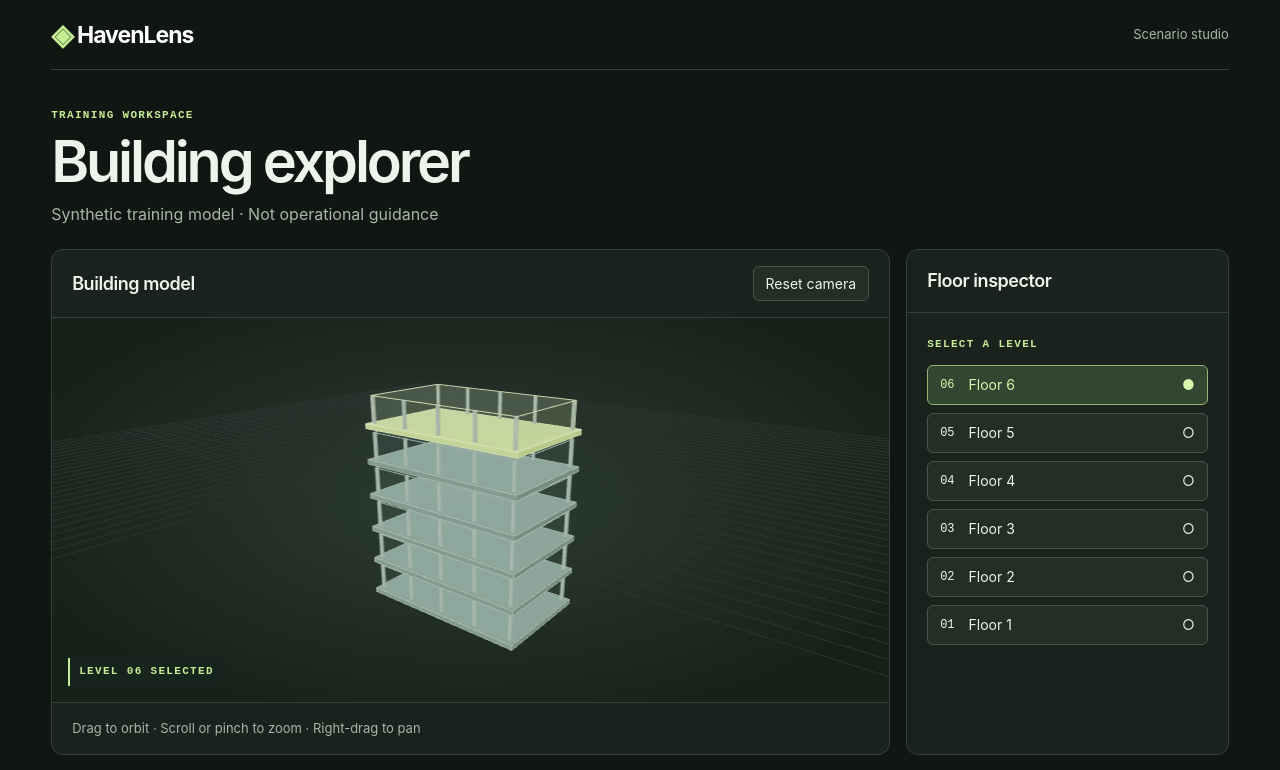
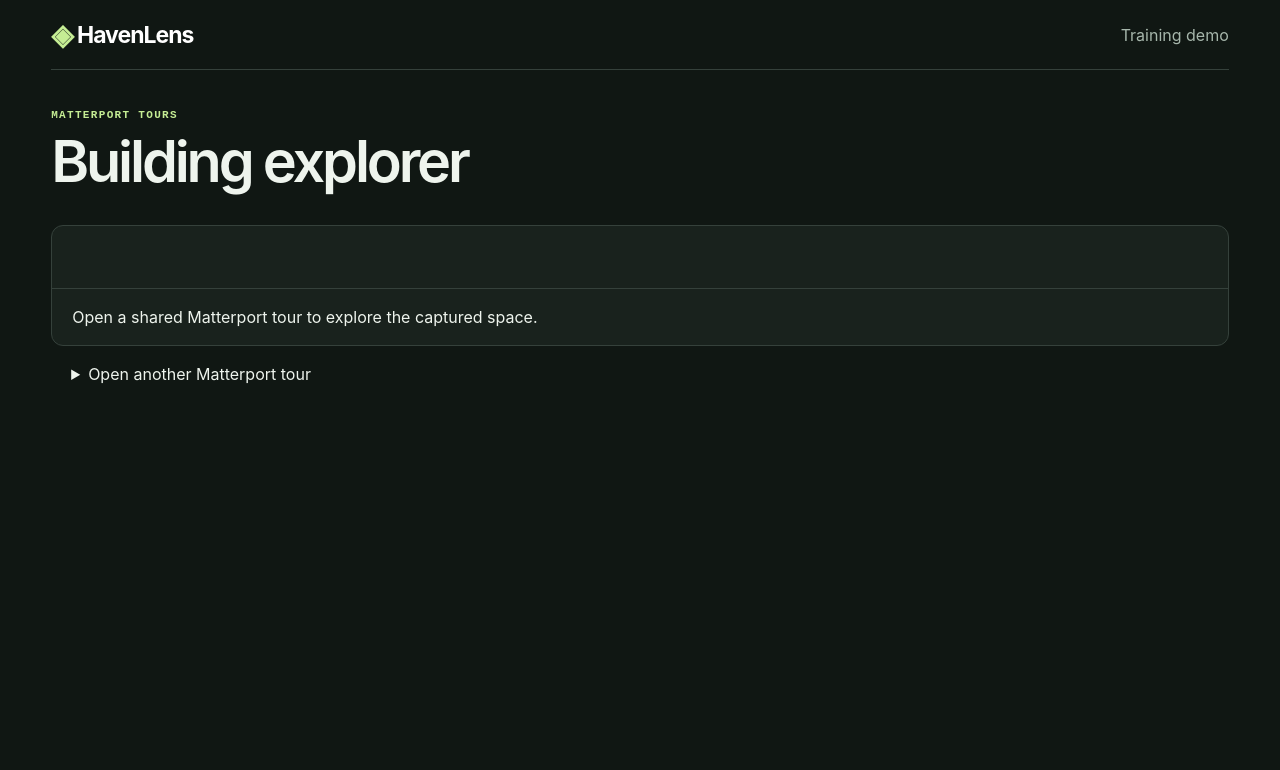
Before and after one commit to sirElvinn/havenlens, a Next.js app: page / in a window 1280 px wide. Shown: the top 770 px of the page. Built offline with nearby package versions, Linux system fonts and the light colour scheme.

Commit message:
Open real Matterport captures in the building explorer

```diff
--- a/src/app/globals.css
+++ b/src/app/globals.css
@@ -7,3 +7,4 @@ header{border-bottom:1px solid var(--line);height:70px;color:var(--muted)}header
 .stage{height:clamp(350px,48vh,600px);position:relative;background:radial-gradient(ellipse at 50% 48%,#2d3d32,#16211a 80%)}.location{pointer-events:none;position:absolute;left:16px;bottom:16px;background:#17251ee8;padding:6px 9px;border-left:2px solid var(--accent)}.hint{border-top:1px solid var(--line)}.floors{display:grid;gap:8px;margin-top:12px}.floors button{justify-content:flex-start;gap:14px;min-height:40px}.floors b{font:12px ui-monospace,monospace}.floors span{margin-left:auto}.floors button[aria-pressed=true]{background:#324631;border-color:#97b778;color:#d8f7ae}.fallback{padding:26px;color:var(--muted)}
 @media(max-width:720px){.workspace{grid-template-columns:1fr}.floors{grid-template-columns:repeat(2,1fr)}.stage{height:350px}.intro{padding:22px 0 18px}.bar,.inside,.hint{padding:12px 14px}}
 .timeline{margin-top:16px}.timeline .bar h2{font-size:23px}.timeline output{font:14px ui-monospace,monospace}.timeline input{width:100%;margin:18px 0 12px;accent-color:var(--accent)}.primary{background:var(--accent);color:#162211;font-weight:650}.primary:hover{background:#d5f9ab}.legend{display:flex;flex-wrap:wrap;gap:10px 22px;font-size:13px}.legend span:nth-child(1){color:#ffb092}.legend span:nth-child(2){color:#a5d7ff}.legend span:nth-child(3){color:#e4c4fa}.playrow{gap:12px}.playrow>div{white-space:nowrap}
+.scan{width:100%;height:clamp(390px,65svh,900px);display:block;background:#172019;border:0}.tourbar,.tourform{display:flex;align-items:center;gap:14px;flex-wrap:wrap}.tourbar select,.tourform input{padding:8px;background:#253229;border:1px solid var(--line);border-radius:6px;color:inherit;max-width:100%}.tourbar select{margin-left:6px}.tourform{margin-top:12px}summary,a{cursor:pointer}a:hover{text-decoration:underline}.tourbar a{color:var(--accent)}
--- a/src/app/layout.tsx
+++ b/src/app/layout.tsx
@@ -2,8 +2,8 @@ import type { ReactNode } from "react";
 import "./globals.css";
 
 export const metadata = {
-  title: "HavenLens · Scenario studio",
-  description: "Explore a synthetic six-floor training scenario."
+  title: "HavenLens · Building explorer",
+  description: "Explore captured spaces in Matterport."
 };
 
 export default function Layout({ children }: { children: ReactNode }) {
--- a/src/app/page.tsx
+++ b/src/app/page.tsx
@@ -1,61 +1,13 @@
-"use client";
-
-import dynamic from "next/dynamic";
-import { duration, phaseAt, ScenarioMarkers } from "../components/Scenario";
-import { useEffect, useRef, useState } from "react";
-
-const Building = dynamic(() => import("../components/Building"), {
-  ssr:false, loading: () => <p className="fallback">Preparing model…</p>
-});
-const floors = [6,5,4,3,2,1];
+import TourExplorer, { type Tour } from "../components/TourExplorer";
 
 export default function Home() {
-  const [floor, setFloor] = useState(6);
-  const [view, setView] = useState(0);
-  const [seconds, setSeconds] = useState(0);
-  const [playing, setPlaying] = useState(false);
-  const offset = useRef(0);
-  useEffect(() => {
-    if (!playing) return;
-    const start = performance.now();
-    const timer = window.setInterval(() => {
-      const time = Math.min(duration, offset.current + (performance.now()-start)/1000);
-      setSeconds(time);
-      if (time === duration) setPlaying(false);
-    }, 60);
-    return () => window.clearInterval(timer);
-  }, [playing]);
-
-  function togglePlayback() {
-    if (!playing) {
-      offset.current = seconds === duration ? 0 : seconds;
-      setSeconds(offset.current);
-    }
-    setPlaying(!playing);
-  }
-  function seek(time: number) {
-    setPlaying(false);
-    setSeconds(time);
-  }
-
-  return <main>
-    <header><strong><span aria-hidden="true" className="logo">◈</span> HavenLens</strong><span>Scenario studio</span></header>
-    <section className="intro"><small>TRAINING WORKSPACE</small><h1>Building explorer</h1><p>Synthetic training model · Not operational guidance</p></section>
-    <div className="workspace"><section className="panel" aria-label="Building viewer">
-      <div className="bar"><h2>Building model</h2><button onClick={()=>setView(v=>v+1)}>Reset camera</button></div>
-      <div className="stage"><Building selected={floor} select={setFloor} view={view} overlays={<ScenarioMarkers seconds={seconds}/>}/><span className="location">LEVEL 0{floor} SELECTED</span></div>
-      <div className="hint">Drag to orbit · Scroll or pinch to zoom · Right-drag to pan</div>
-    </section><aside className="panel">
-      <div className="bar"><h2>Floor inspector</h2></div>
-      <div className="inside"><small>SELECT A LEVEL</small><div className="floors">{floors.map(n=><button key={n} aria-pressed={floor===n} onClick={()=>setFloor(n)}><b>0{n}</b> Floor {n}<span aria-hidden="true">{n===floor?"●":"○"}</span></button>)}</div></div>
-    </aside></div>
-    <section className="panel timeline">
-      <div className="bar"><div><small>ILLUSTRATIVE SCENARIO</small><h2>Fire on Floor 6</h2></div><output>{Math.floor(seconds)} / {duration} s</output></div>
-      <div className="inside">
-        <div className="playrow"><strong>{phaseAt(seconds)}</strong><div><button className="primary" onClick={togglePlayback}>{playing?"Pause":seconds===duration?"Replay":"Play"}</button> <button onClick={()=>seek(0)}>Reset</button></div></div>
-        <input type="range" aria-label="Scenario time in seconds" min="0" max={duration} step=".1" value={seconds} onChange={e=>seek(Number(e.target.value))}/>
-        <p className="legend"><span>◆ Fire · 4 s</span><span>● Occupants · 10 s</span><span>■ Responder · 18 s</span></p>
-      </div>
-    </section>
-  </main>;
+  const configured: unknown = JSON.parse(process.env.HAVENLENS_TOURS || "[]");
+  if (!Array.isArray(configured)) throw new Error("HAVENLENS_TOURS must be a list.");
+  const tours: Tour[] = configured.map(item => {
+    if (typeof item?.title !== "string" || !item.title.trim() ||
+        typeof item.id !== "string" || !/^[a-zA-Z0-9]{11}$/.test(item.id))
+      throw new Error("Each configured tour needs a title and a Matterport model ID.");
+    return { title: item.title, id: item.id };
+  });
+  return <TourExplorer tours={tours}/>;
 }
--- /dev/null
+++ b/src/app/training/page.tsx
@@ -0,0 +1,61 @@
+"use client";
+
+import dynamic from "next/dynamic";
+import { duration, phaseAt, ScenarioMarkers } from "../../components/Scenario";
+import { useEffect, useRef, useState } from "react";
+
+const Building = dynamic(() => import("../../components/Building"), {
+  ssr:false, loading: () => <p className="fallback">Preparing model…</p>
+});
+const floors = [6,5,4,3,2,1];
+
+export default function Home() {
+  const [floor, setFloor] = useState(6);
+  const [view, setView] = useState(0);
+  const [seconds, setSeconds] = useState(0);
+  const [playing, setPlaying] = useState(false);
+  const offset = useRef(0);
+  useEffect(() => {
+    if (!playing) return;
+    const start = performance.now();
+    const timer = window.setInterval(() => {
+      const time = Math.min(duration, offset.current + (performance.now()-start)/1000);
+      setSeconds(time);
+      if (time === duration) setPlaying(false);
+    }, 60);
+    return () => window.clearInterval(timer);
+  }, [playing]);
+
+  function togglePlayback() {
+    if (!playing) {
+      offset.current = seconds === duration ? 0 : seconds;
+      setSeconds(offset.current);
+    }
+    setPlaying(!playing);
+  }
+  function seek(time: number) {
+    setPlaying(false);
+    setSeconds(time);
+  }
+
+  return <main>
+    <header><strong><span aria-hidden="true" className="logo">◈</span> HavenLens</strong><span>Scenario studio</span></header>
+    <section className="intro"><small>TRAINING WORKSPACE</small><h1>Building explorer</h1><p>Synthetic training model · Not operational guidance</p></section>
+    <div className="workspace"><section className="panel" aria-label="Building viewer">
+      <div className="bar"><h2>Building model</h2><button onClick={()=>setView(v=>v+1)}>Reset camera</button></div>
+      <div className="stage"><Building selected={floor} select={setFloor} view={view} overlays={<ScenarioMarkers seconds={seconds}/>}/><span className="location">LEVEL 0{floor} SELECTED</span></div>
+      <div className="hint">Drag to orbit · Scroll or pinch to zoom · Right-drag to pan</div>
+    </section><aside className="panel">
+      <div className="bar"><h2>Floor inspector</h2></div>
+      <div className="inside"><small>SELECT A LEVEL</small><div className="floors">{floors.map(n=><button key={n} aria-pressed={floor===n} onClick={()=>setFloor(n)}><b>0{n}</b> Floor {n}<span aria-hidden="true">{n===floor?"●":"○"}</span></button>)}</div></div>
+    </aside></div>
+    <section className="panel timeline">
+      <div className="bar"><div><small>ILLUSTRATIVE SCENARIO</small><h2>Fire on Floor 6</h2></div><output>{Math.floor(seconds)} / {duration} s</output></div>
+      <div className="inside">
+        <div className="playrow"><strong>{phaseAt(seconds)}</strong><div><button className="primary" onClick={togglePlayback}>{playing?"Pause":seconds===duration?"Replay":"Play"}</button> <button onClick={()=>seek(0)}>Reset</button></div></div>
+        <input type="range" aria-label="Scenario time in seconds" min="0" max={duration} step=".1" value={seconds} onChange={e=>seek(Number(e.target.value))}/>
+        <p className="legend"><span>◆ Fire · 4 s</span><span>● Occupants · 10 s</span><span>■ Responder · 18 s</span></p>
+      </div>
+    </section>
+  </main>;
+}
--- /dev/null
+++ b/src/components/TourExplorer.tsx
@@ -0,0 +1,47 @@
+"use client";
+
+import { useState, type FormEvent } from "react";
+
+export type Tour = {title: string; id: string};
+
+export default function TourExplorer({tours}: {tours: Tour[]}) {
+  const [custom, setCustom] = useState<Tour | null>(null);
+  const [selected, setSelected] = useState(tours[0]?.id ?? "");
+  const [error, setError] = useState("");
+  const options = custom ? [...tours, custom] : tours;
+  const current = options.find(t => t.id === selected);
+  const url = current && "https://my.matterport.com/show/?m="+current.id;
+
+  function openTour(event: FormEvent<HTMLFormElement>) {
+    event.preventDefault();
+    try {
+      const link = new URL(String(new FormData(event.currentTarget).get("tour")));
+      const id = link.searchParams.get("m") || "";
+      if (link.origin !== "https://my.matterport.com" || link.pathname.replace(/\/$/, "") !== "/show" || !/^[A-Za-z0-9]{11}$/.test(id)) throw new Error();
+      if (!options.some(t => t.id === id)) setCustom({id, title:"Shared tour"});
+      setSelected(id);
+      setError("");
+    } catch {
+      setError("Enter a Matterport share link beginning with https://my.matterport.com/show/?m=.");
+    }
+  }
+
+  return <main>
+    <header><strong><span className="logo" aria-hidden="true">◈</span> HavenLens</strong><a href="/training">Training demo</a></header>
+    <section className="intro"><small>MATTERPORT TOURS</small><h1>Building explorer</h1></section>
+    <section className="panel">
+      <div className="bar tourbar">{current && <>
+        <label>Captured space <select value={selected} onChange={e=>setSelected(e.target.value)}>
+          {options.map(t=><option key={t.id} value={t.id}>{t.title}</option>)}
+        </select></label>
+        <a href={url} target="_blank" rel="noreferrer">Open in Matterport ↗</a>
+      </>}</div>
+      {current && url ? <iframe key={current.id} className="scan" title={current.title+" · Matterport tour"} src={url+"&play=1"} allow="fullscreen; xr-spatial-tracking" allowFullScreen/> :
+        <p className="inside">Open a shared Matterport tour to explore the captured space.</p>}
+    </section>
+    <details className="inside"><summary>Open another Matterport tour</summary>
+      <form className="tourform" onSubmit={openTour}><label>Tour share link <input name="tour" type="url" required placeholder="https://my.matterport.com/show/?m=…"/></label> <button>Open tour</button></form>
+      {error && <p role="alert">{error}</p>}
+    </details>
+  </main>;
+}
```
Also changed, not shown: 1 other file (tests, documents, lock files or other folders).
